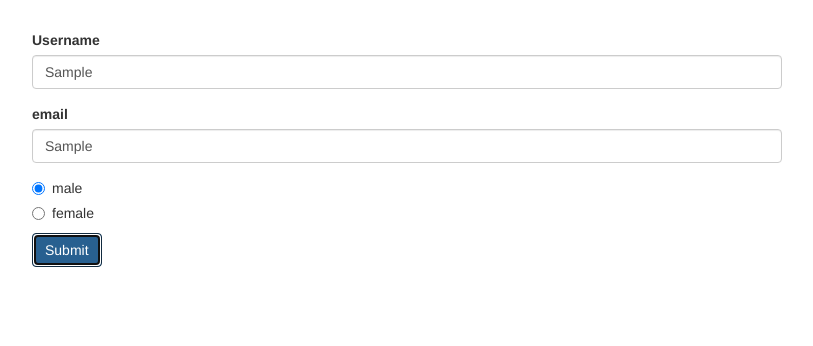
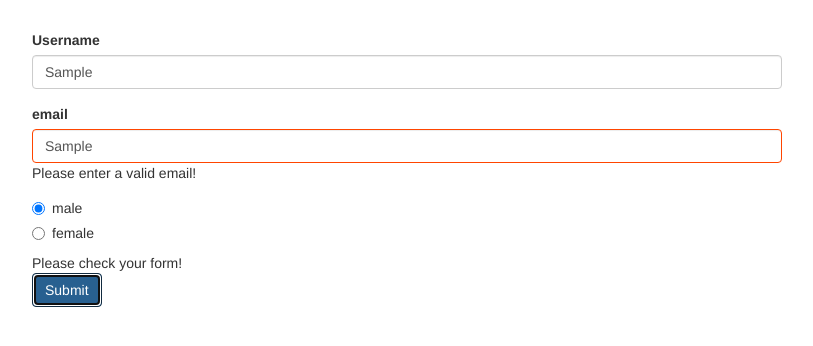
Before and after one commit to tansudasli/angular-sandbox, an Angular app in the folder core-forms-reactive/: page / in a window 1280 px wide. Both pictures are taken after typing "Sample", "Sample" into the empty fields and a click on the button "Submit". Shown: the top 346 px of the page, without its empty margins (233-1046 px from the left). Built offline with nearby package versions, Linux system fonts and the light colour scheme.

Commit message:
Reactive-driven - validations

```diff
--- a/core-forms-reactive/src/app/app.component.css
+++ b/core-forms-reactive/src/app/app.component.css
@@ -1,3 +1,7 @@
 .container {
   margin-top: 30px;
 }
+
+input.ng-invalid.ng-touched {
+  border: 1px solid orangered;
+}
--- a/core-forms-reactive/src/app/app.component.html
+++ b/core-forms-reactive/src/app/app.component.html
@@ -2,8 +2,9 @@
   <div class="row">
     <div class="col-xs-12 col-sm-10 col-md-8 col-sm-offset-1 col-md-offset-2">
 
-<!--      sync html form w/ reactive form-->
-      <form [formGroup]="signupForm">
+<!--      (1)sync html form w/ reactive form. We dont configure it in HTML anymore!-->
+<!--          (2)map formControlName in reactive form-->
+      <form [formGroup]="signupForm" (ngSubmit)="onSubmit()">
         <div class="form-group">
           <label for="username">Username</label>
           <input
@@ -11,7 +12,9 @@
             id="username"
             class="form-control"
             formControlName="username">
-<!--          map formControlName in reactive form-->
+          <span class="help-group"
+                *ngIf="!signupForm.get('username').valid && signupForm.get('username').touched">
+            Please enter a valid username!</span>
         </div>
 
         <div class="form-group">
@@ -21,6 +24,9 @@
             id="email"
             class="form-control"
             formControlName="email">
+          <span class="help-group"
+                *ngIf="!signupForm.get('email').valid && signupForm.get('email').touched">
+            Please enter a valid email!</span>
         </div>
 
         <div class="radio" *ngFor="let gender of genders">
@@ -32,6 +38,9 @@
           </label>
         </div>
 
+        <span class="help-group"
+              *ngIf="!signupForm.valid && signupForm.touched">
+            Please check your form!</span><br>
         <button class="btn btn-primary" type="submit">Submit</button>
       </form>
     </div>
--- a/core-forms-reactive/src/app/app.component.ts
+++ b/core-forms-reactive/src/app/app.component.ts
@@ -1,5 +1,5 @@
 import {Component, OnInit} from '@angular/core';
-import {FormControl, FormGroup} from '@angular/forms';
+import {FormControl, FormGroup, Validators} from '@angular/forms';
 
 @Component({
   selector: 'app-root',
@@ -13,11 +13,15 @@ export class AppComponent implements  OnInit {
 
   ngOnInit(): void {
     this.signupForm = new FormGroup({
-      'username': new FormControl(null),
-      'email': new FormControl(null),
+      'username': new FormControl(null, Validators.required),
+      'email': new FormControl(null, [Validators.required, Validators.email]),
       'gender': new FormControl('male'),
 
     });
   }
 
+  onSubmit() {
+    // same form group in template-driven. controls, value etc..
+    console.log(this.signupForm);
+  }
 }
```
